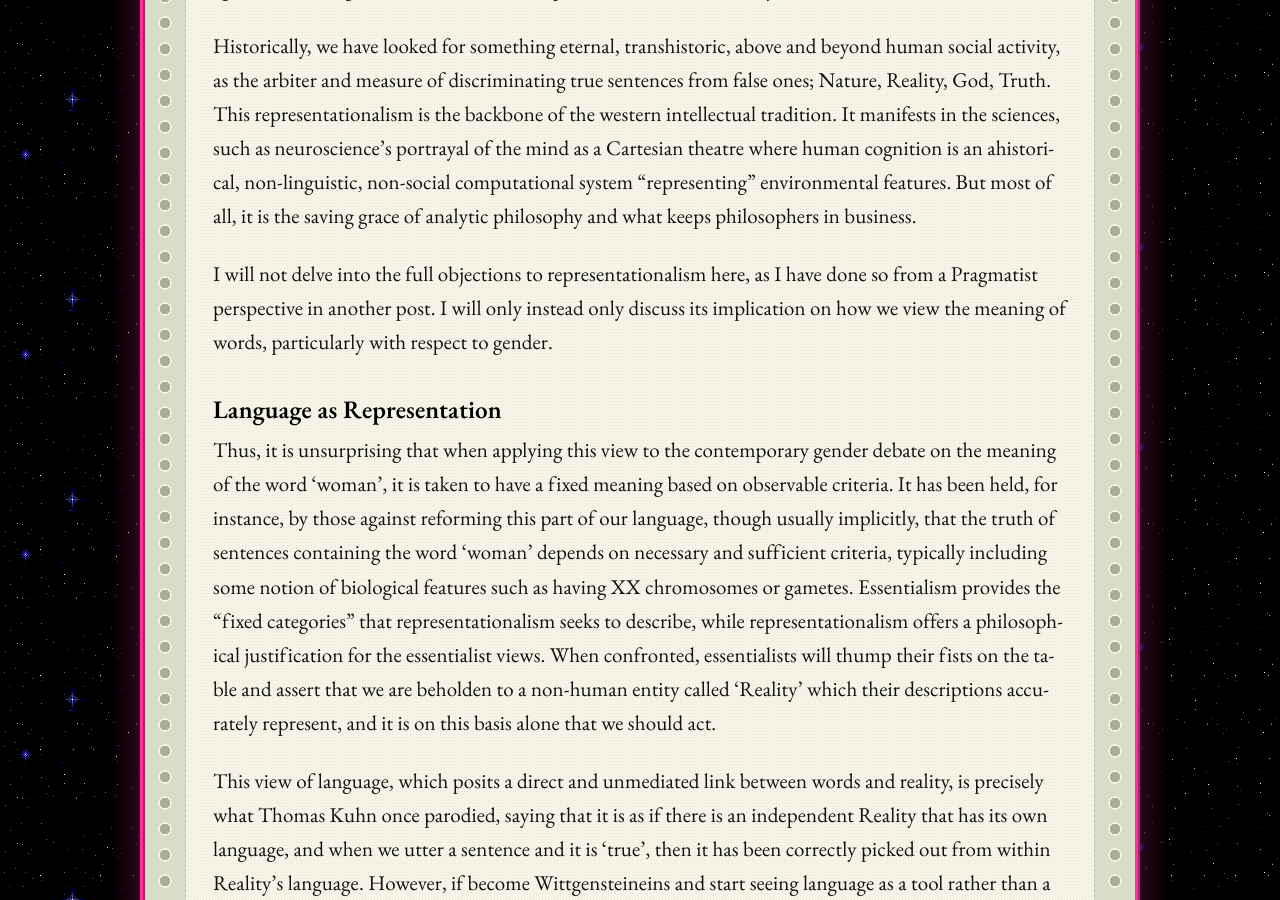
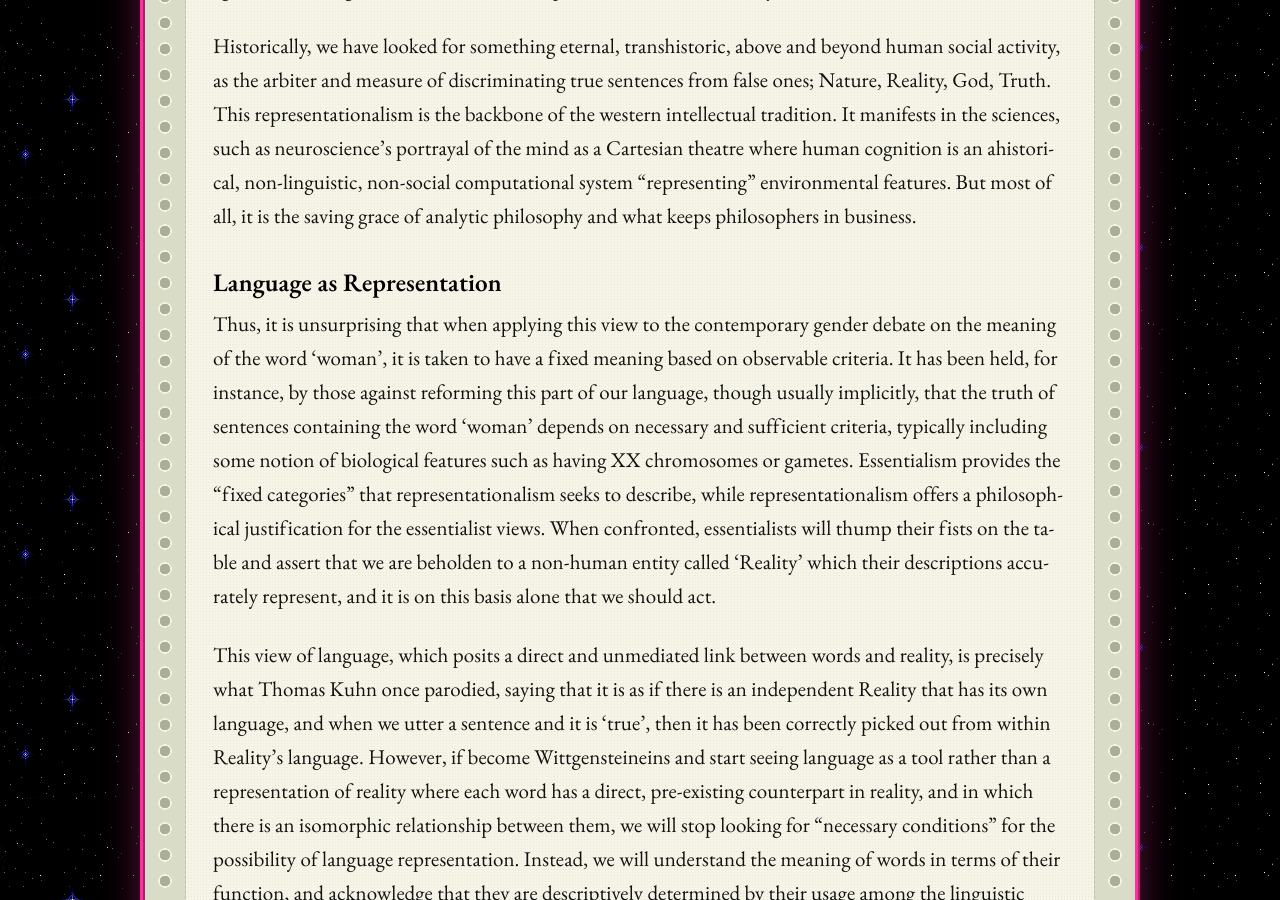
Before and after one commit to Catofminerva/Catofminerva.github.io, a Jekyll site: the page built from _posts/2022-10-03-woman.md, in a window 1280 px wide and 900 px high, scrolled down 5085 px. Built offline with Jekyll 4.4.1, drawn with Linux system fonts in a browser that asks for light colours; comment, search, counter and statistics services are not loaded.

Commit message:
Update 2022-10-03-woman.md

```diff
--- a/_posts/2022-10-03-woman.md
+++ b/_posts/2022-10-03-woman.md
@@ -51,8 +51,6 @@ Traditionally, the mind has been perceived as such a medium. But due to the nebu
 Put this way, language is taken to mirrors the intrinsic structure of reality rather than being a tool for coping with it. Words act as pointers to a mental or linguistic representation, something which philosophers might call a ‘proposition’, like a picture referred to by words. And these mental/linguistic entities are taken to correspond to something that, as it were, looms behind such things, something called ‘Reality’. So when I say “this chair in front of me”, this is taken to mean that I have a mental image/proposition about it (as opposed to me simply using signs to communicate some intention I have, and trust that, because of our shared socialisation, my interlocutor interprets the signs as I intended). And this mental image I am referring to, in turn, is taken to represent the nature of reality.
 
 Historically, we have looked for something eternal, transhistoric, above and beyond human social activity, as the arbiter and measure of discriminating true sentences from false ones; Nature, Reality, God, Truth. This representationalism is the backbone of the western intellectual tradition. It manifests in the sciences, such as neuroscience's portrayal of the mind as a Cartesian theatre where human cognition is an ahistorical, non-linguistic, non-social computational system "representing" environmental features. But most of all, it is the saving grace of analytic philosophy and what keeps philosophers in business.
-
-I will not delve into the full objections to representationalism here, as I have done so from a Pragmatist perspective in another post. I will only instead only discuss its implication on how we view the meaning of words, particularly with respect to gender.
 
 ### Language as Representation
 
```
